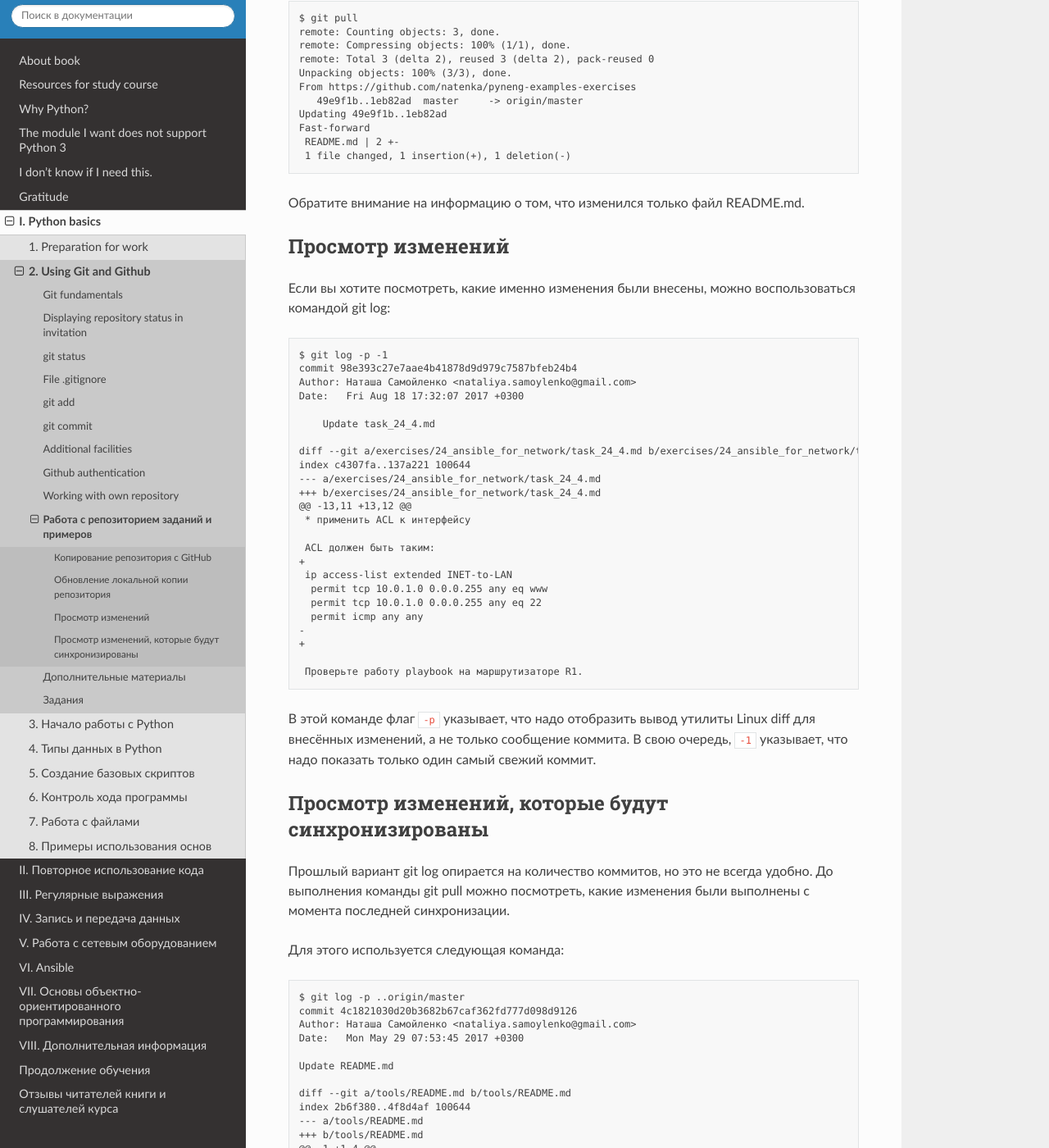
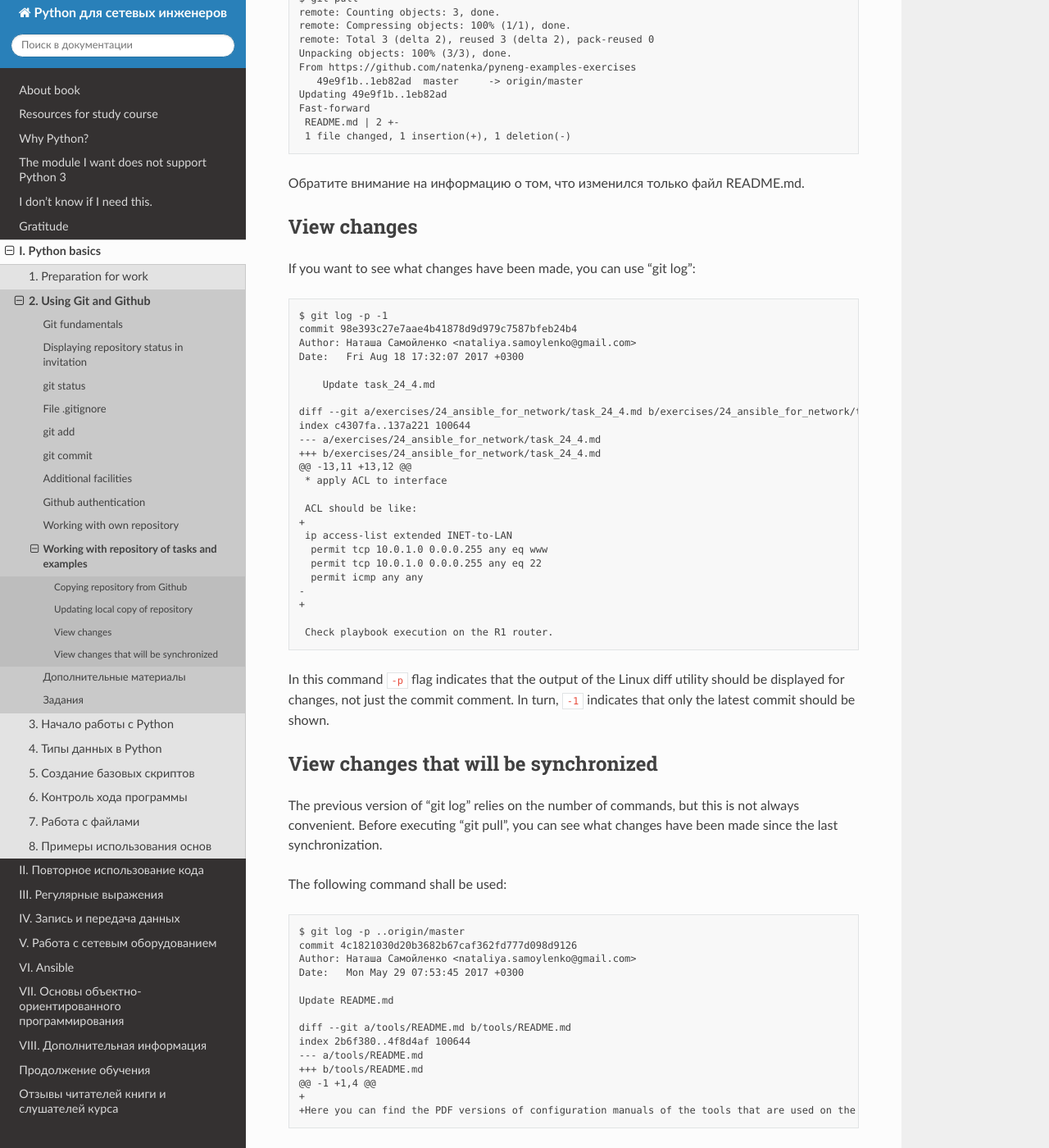
Before and after one commit to Aidar5/nattoeng, a Sphinx documentation site: the page built from docs/source/book/02_git_github/pyneng_github.rst, in a window 1280 px wide and 1400 px high, scrolled down 946 px. Shown: the whole window at 82% size. Built offline with Sphinx 7.4.7 and the Read the Docs theme 2.0.0, drawn with Linux system fonts in a browser that asks for light colours; pages that are not in the unit, such as notebooks, are missing from menus; some of the changed text lies outside the part shown.

Commit message:
Update pyneng_github.rst

```diff
--- a/docs/source/book/02_git_github/pyneng_github.rst
+++ b/docs/source/book/02_git_github/pyneng_github.rst
@@ -1,16 +1,15 @@
-Работа с репозиторием заданий и примеров
+Working with repository of tasks and examples
 ~~~~~~~~~~~~~~~~~~~~~~~~~~~~~~~~~~~~~~~~
 
-Все примеры и задания книги выложены в отдельном
-`репозитории <https://github.com/natenka/pyneng-examples-exercises>`__.
+All the examples and tasks of the book are published in a separate
+`repository <https://github.com/natenka/pyneng-examples-exercises>`__.
 
-Копирование репозитория с GitHub
+Copying repository from Github
 ^^^^^^^^^^^^^^^^^^^^^^^^^^^^^^^^
 
-Примеры и задания иногда обновляются, поэтому будет удобнее клонировать
-этот репозиторий на свою машину и периодически обновлять его.
+Examples and tasks are sometimes updated, so it will be more convenient to clone this repository to your machine and periodically update it.
 
-Для копирования репозитория с GitHub выполните команду git clone:
+To copy a repository from Github, run “git clone”:
 
 ::
 
@@ -23,21 +22,19 @@
     Resolving deltas: 100% (735/735), done.
     Checking connectivity... done.
 
-Обновление локальной копии репозитория
+Updating local copy of repository
 ^^^^^^^^^^^^^^^^^^^^^^^^^^^^^^^^^^^^^^
 
-При необходимости обновить локальный репозиторий, чтобы синхронизировать
-его с версией на GitHub, надо выполнить git pull, находясь внутри
-созданного каталога pyneng-examples-exercises.
+If you need to update the local repository to synchronize it with Github version, you need to perform “git pull” from inside the created pyneng-examples-exercises directory.
 
-Если обновлений не было, вывод будет таким:
+If there were no updates, the output would be:
 
 ::
 
     $ git pull
     Already up-to-date.
 
-Если обновления были, вывод будет примерно таким:
+If there were updates, the output would be something like this:
 
 ::
 
@@ -56,11 +53,10 @@
 Обратите внимание на информацию о том, что изменился только файл
 README.md.
 
-Просмотр изменений
+View changes
 ^^^^^^^^^^^^^^^^^^
 
-Если вы хотите посмотреть, какие именно изменения были внесены, можно
-воспользоваться командой git log:
+If you want to see what changes have been made, you can use “git log”:
 
 ::
 
@@ -76,9 +72,9 @@ README.md.
     --- a/exercises/24_ansible_for_network/task_24_4.md
     +++ b/exercises/24_ansible_for_network/task_24_4.md
     @@ -13,11 +13,12 @@
-     * применить ACL к интерфейсу
+     * apply ACL to interface
 
-     ACL должен быть таким:
+     ACL should be like:
     +
      ip access-list extended INET-to-LAN
       permit tcp 10.0.1.0 0.0.0.255 any eq www
@@ -87,21 +83,16 @@ README.md.
     -
     +
 
-     Проверьте работу playbook на маршрутизаторе R1.
+     Check playbook execution on the R1 router.
 
-В этой команде флаг ``-p`` указывает, что надо отобразить вывод утилиты
-Linux diff для внесённых изменений, а не только сообщение коммита. В
-свою очередь, ``-1`` указывает, что надо показать только один самый свежий
-коммит.
+In this command ``-p`` flag indicates that the output of the Linux diff utility should be displayed for changes, not just the commit comment. In turn, ``-1`` indicates that only the latest commit should be shown.
 
-Просмотр изменений, которые будут синхронизированы
+View changes that will be synchronized
 ^^^^^^^^^^^^^^^^^^^^^^^^^^^^^^^^^^^^^^^^^^^^^^^^^^
 
-Прошлый вариант git log опирается на количество коммитов, но это не
-всегда удобно. До выполнения команды git pull можно посмотреть, какие
-изменения были выполнены с момента последней синхронизации.
+The previous version of “git log” relies on the number of commands, but this is not always convenient. Before executing “git pull”, you can see what changes have been made since the last synchronization.
 
-Для этого используется следующая команда:
+The following command shall be used:
 
 ::
 
@@ -118,20 +109,13 @@ Linux diff для внесённых изменений, а не только с
     +++ b/tools/README.md
     @@ -1 +1,4 @@
     +
-    +Тут находятся PDF версии руководств по настройке инструментов, которые используются на курсе.
+    +Here you can find the PDF versions of configuration manuals of the tools that are used on the course.
 
-В данном случае изменения были только в одном файле. Эта команда будет
-очень полезна для того, чтобы посмотреть, какие изменения были внесены в
-формулировку заданий и каких именно заданий. Так будет легче
-ориентироваться, и понимать, касается ли это заданий, которые вы уже
-сделали, и если касается, то надо ли их изменять.
+In this case, the changes were in only one file. This command will be very useful to see what changes have been made to the tasks and which tasks. This will make it easier to navigate and to understand whether it is related to tasks you have already done and, if so, whether they should be changed.
 
 .. note::
-    "..origin/master" в команде ``git log -p ..origin/master``
-    означает показать все коммиты, которые есть в origin/master
-    (в данном случае, это GitHub), но которых нет в локальной копии репозитория
+    "..origin/master" in ``git log -p ..origin/master``
+    means to show all commits that are present in origin/master
+    (in this case, it's GitHub), but that are not in the local copy of the repository
 
-Если изменения были в тех заданиях, которые вы ещё не делали, этот вывод
-подскажет, какие файлы нужно скопировать с репозитория курса в ваш
-личный репозиторий (а может быть и весь раздел, если вы ещё не делали
-задания из этого раздела).
+If the changes were in tasks you haven’t yet done, this output will tell you which files should be copied from the course repository to your personal repository (and maybe the entire section if you haven’t yet done the tasks from this section).
```
